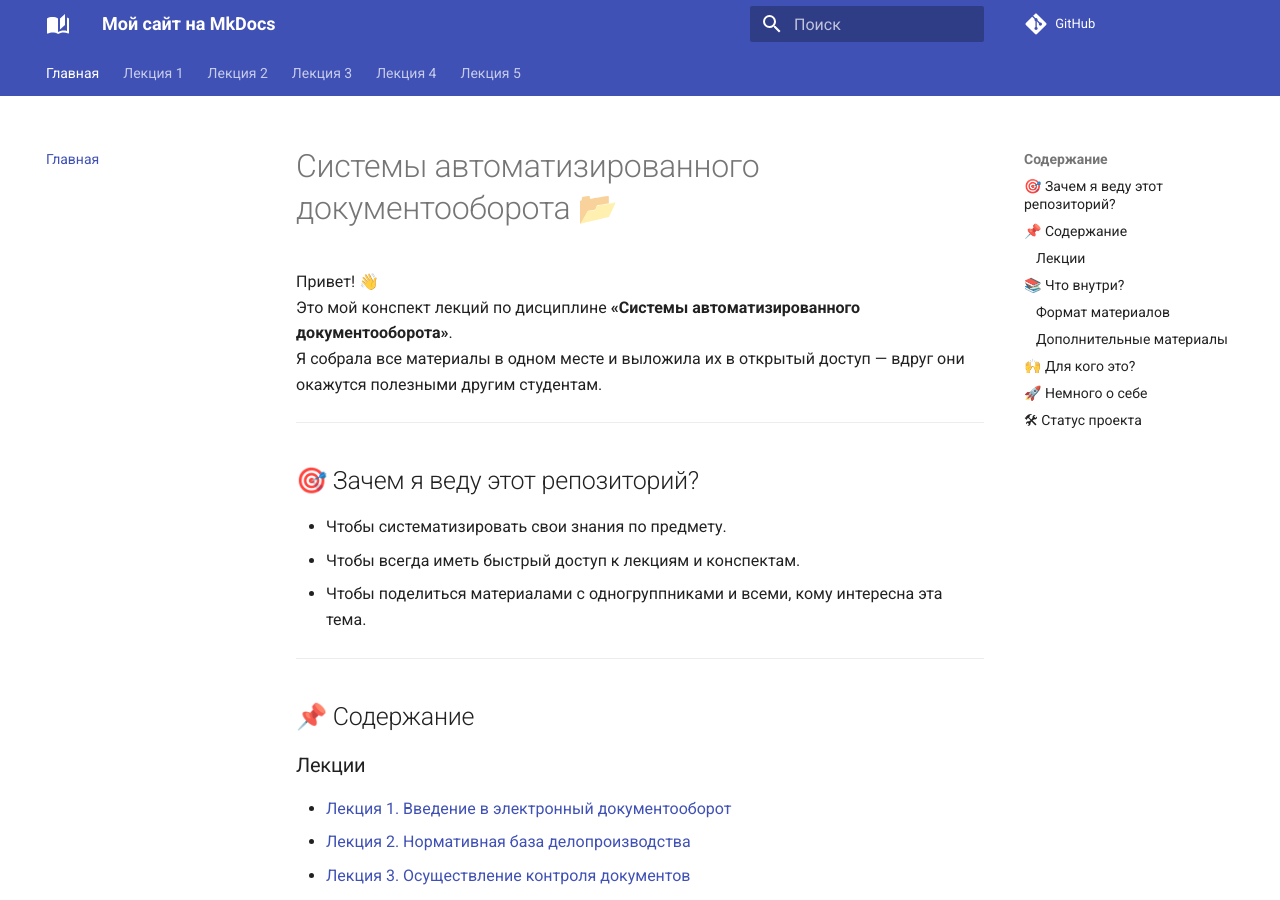
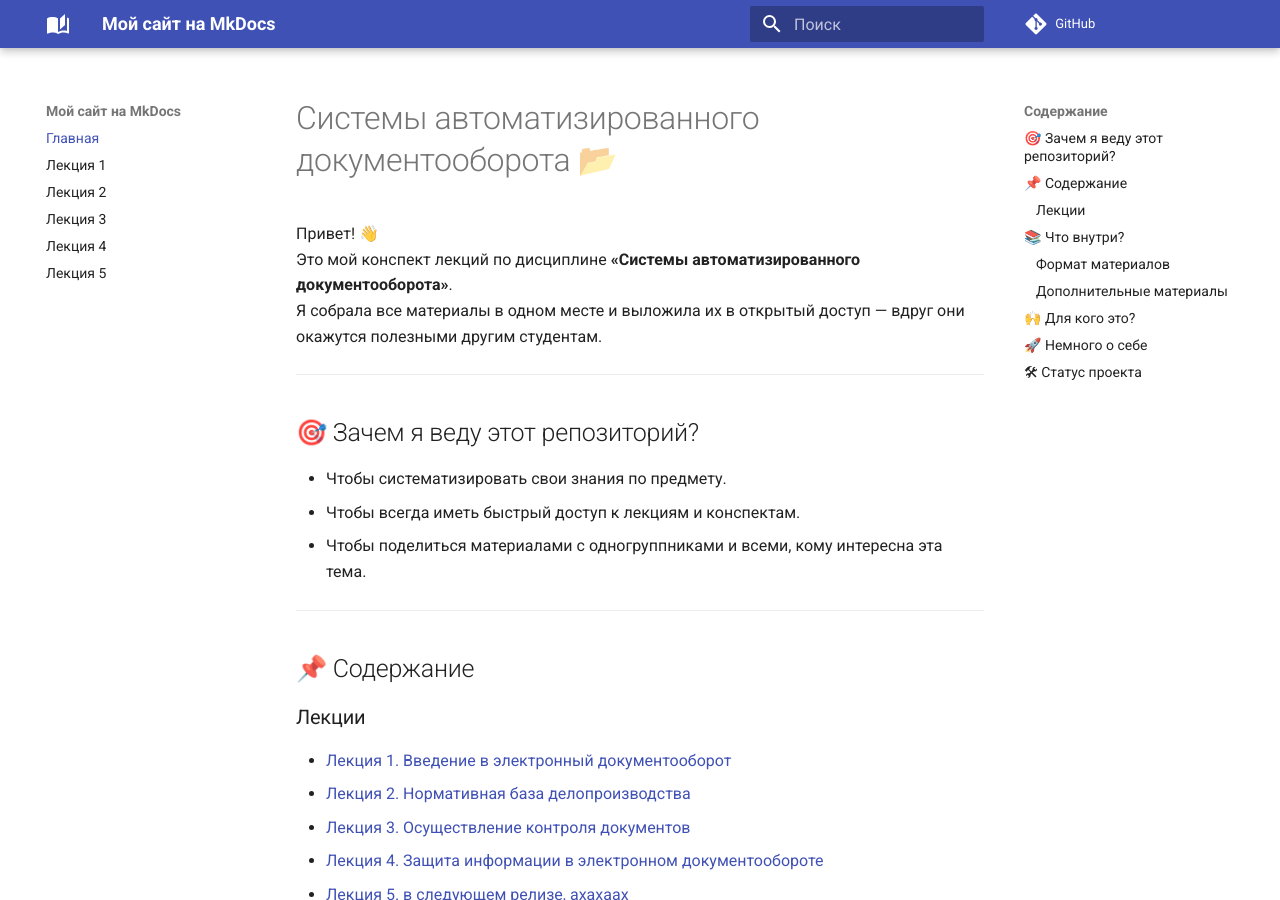
Before and after one commit to alineitgirl/EDMS, an MkDocs documentation site: the page built from docs/index.md, in a window 1280 px wide and 900 px high. Built offline with MkDocs 1.6.1 and Material for MkDocs 9.7.7, drawn with Linux system fonts in a browser that asks for light colours; comment, search, counter and statistics services are not loaded.

Commit message:
fix: turn back nav panel, delete tabs

```diff
--- a/mkdocs.yml
+++ b/mkdocs.yml
@@ -1,13 +1,17 @@
 site_name: Мой сайт на MkDocs
 
+site_url: https://alineitgirl.github.io/EDMS/  # ← важно для проектного сайта
 repo_url: https://github.com/alineitgirl/EDMS
+
+
 theme:
   name: material
   language: ru
   features:
-    - navigation.tabs
     - navigation.sections
     - navigation.expand
+    - navigation.path
+    - navigation.indexes
     - navigation.top
     - search.suggest
     - search.highlight
```
